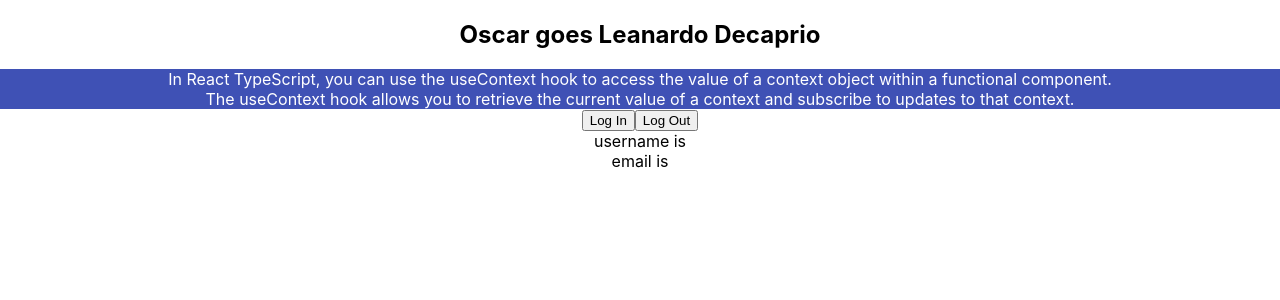
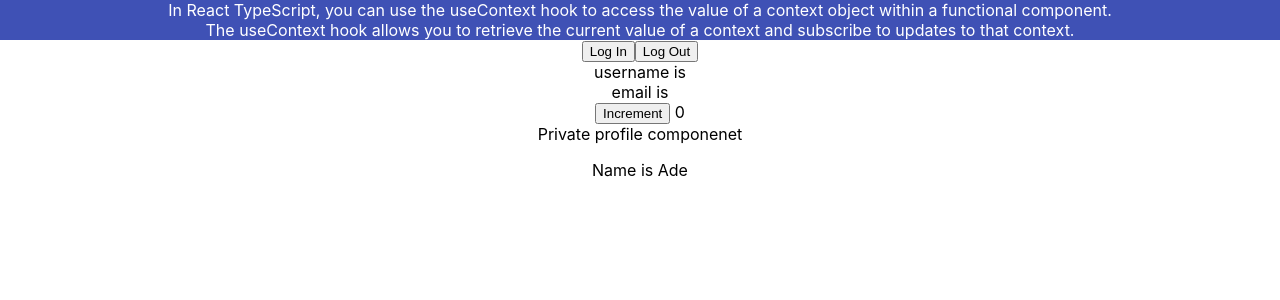
Before and after one commit to AkinolaAdewole/React-TypeScript-Demo, a React (Create React App) app: page / in a window 1280 px wide. Shown: the top 300 px of the page. Built offline with nearby package versions, Linux system fonts and the light colour scheme.

Commit message:
Component Props

```diff
--- a/src/App.tsx
+++ b/src/App.tsx
@@ -13,6 +13,9 @@ import Box from "./components/context/Box";
 import ThemeContextProvider from "./components/context/ThemeContext";
 import Uzer from "./components/context/Uzer";
 import { UserContextProvider } from "./components/context/Uzercontext";
+import Counter from "./components/class/Counter";
+import { Private } from "./components/auth/Private";
+import { Profile } from "./components/auth/Profile";
 
 function App() {
   const personName = {
@@ -45,9 +48,9 @@ function App() {
       {/* <Heading>PlaceHolder Text</Heading> */}
 
       {/* Children Props */}
-      <Oscar>
+      {/* <Oscar>
         <Heading>Oscar goes Leanardo Decaprio</Heading>
-      </Oscar>
+      </Oscar> */}
 
       {/*button with props  */}
       {/* <Button handleClick={()=>{
@@ -73,6 +76,11 @@ function App() {
       < UserContextProvider>
                 <Uzer/>
       </UserContextProvider>
+
+      {/* Class-based componenet */}
+      <Counter message=""/>
+
+      <Private isLoggedIn={true} Component={Profile}/>
     </div>
   );
 }
--- /dev/null
+++ b/src/components/auth/Login.tsx
@@ -0,0 +1,3 @@
+export const Login=()=>{
+    return <div>Please login to countinue</div>
+}
--- /dev/null
+++ b/src/components/auth/Private.tsx
@@ -0,0 +1,16 @@
+import React from "react";
+import { Login } from "./Login";
+import { ProfileProps } from "./Profile";
+
+type PrivateProps={
+    isLoggedIn:boolean
+    // If you have to pass in component props in react, use React.ComponentType
+    Component:React.ComponentType<ProfileProps>
+}
+export const Private=({isLoggedIn, Component}:PrivateProps)=>{
+ if(isLoggedIn){
+    return <Component name='Ade'/>
+ } else {
+    return <Login/>
+ }
+}
--- /dev/null
+++ b/src/components/auth/Profile.tsx
@@ -0,0 +1,10 @@
+
+export type ProfileProps={
+    name:string
+}
+export const Profile=({name}:ProfileProps)=>{
+    return <div>
+                Private profile componenet
+                <p>Name is {name}</p>
+           </div>
+}
```
Also changed, not shown: src/components/class/Counter.tsx (+4 -3 lines), src/components/auth/ComponentProps.txt (added).
